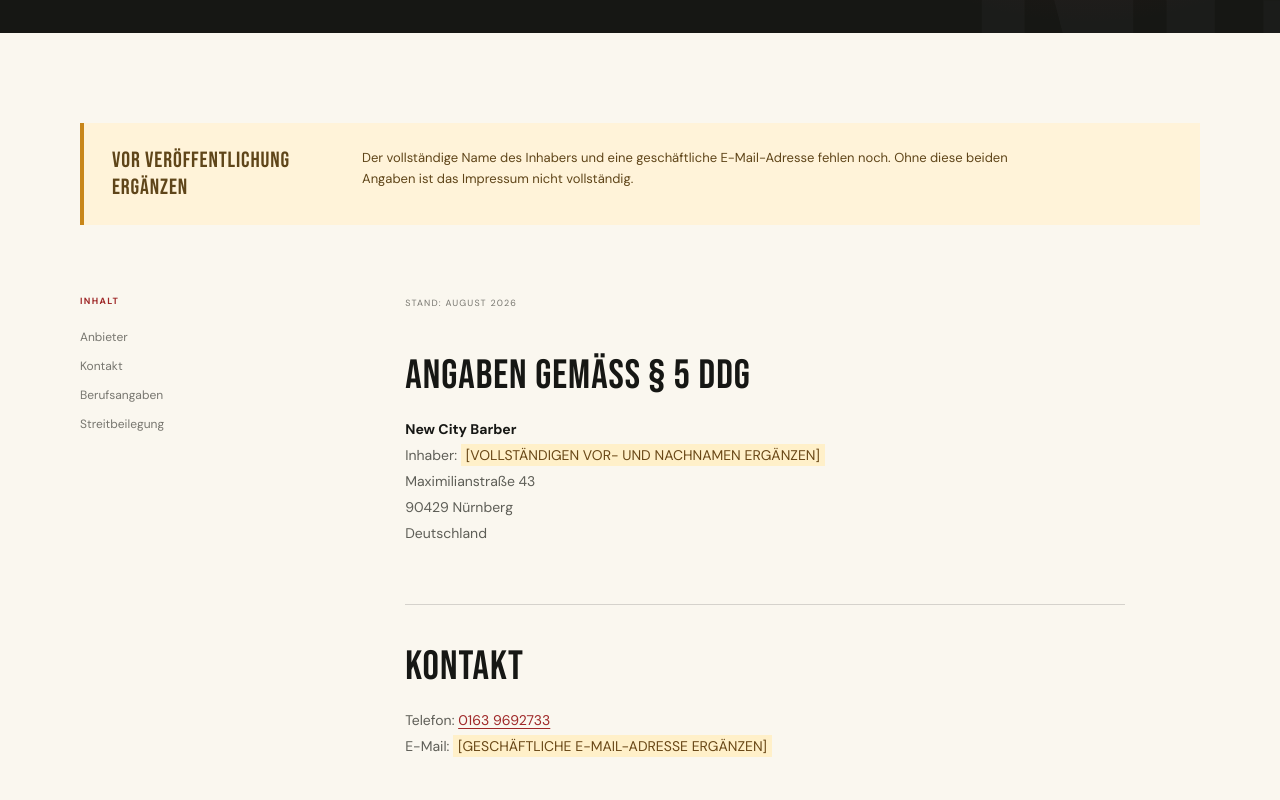
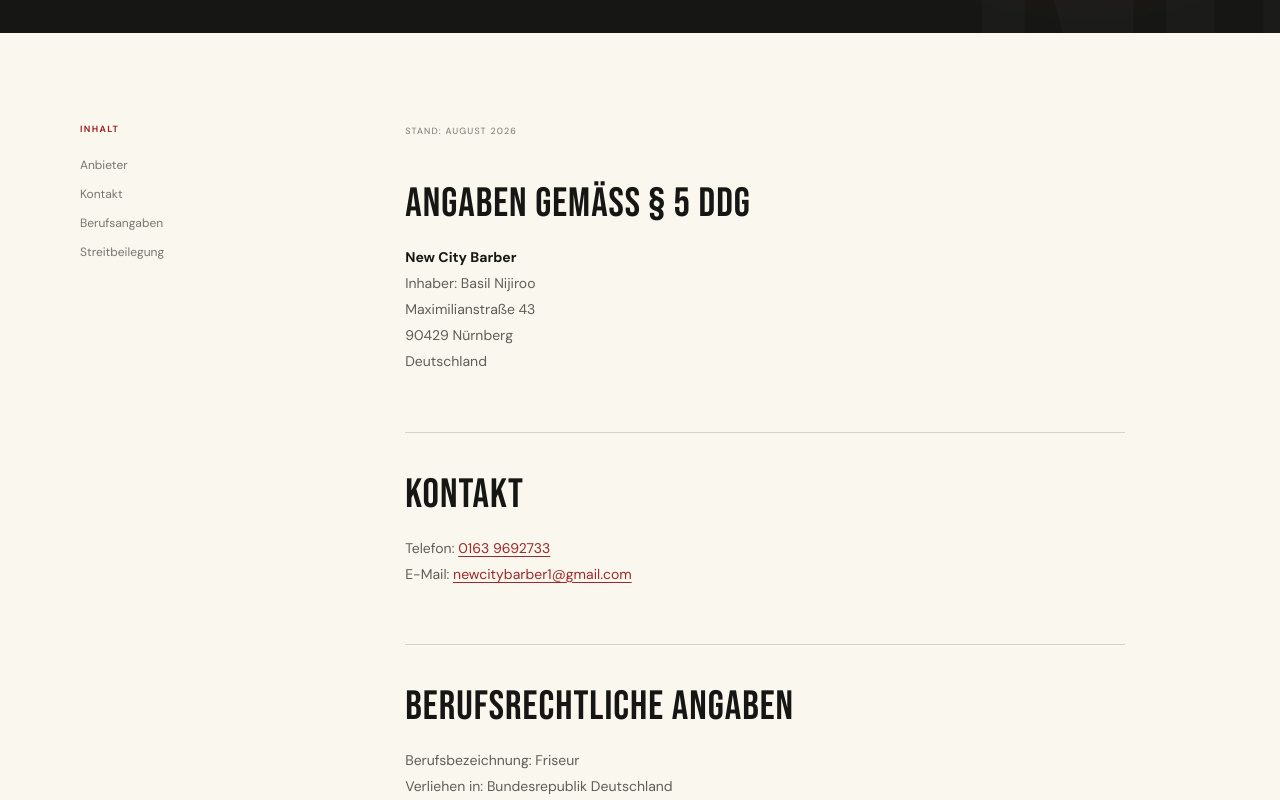
Before and after one commit to websites-online/new-city-barber, an Angular app: page /impressum in a window 1280 px wide. Shown: the part 440-1240 px from the top of the page. Built offline with nearby package versions, Linux system fonts and the light colour scheme.

Commit message:
Complete legal contact details

```diff
--- a/src/app/pages/imprint/imprint.html
+++ b/src/app/pages/imprint/imprint.html
@@ -7,11 +7,6 @@
 </section>
 
 <section class="legal-page">
-  <aside class="legal-alert" aria-label="Wichtiger Hinweis">
-    <strong>Vor Veröffentlichung ergänzen</strong>
-    <p>Der vollständige Name des Inhabers und eine geschäftliche E-Mail-Adresse fehlen noch. Ohne diese beiden Angaben ist das Impressum nicht vollständig.</p>
-  </aside>
-
   <div class="legal-layout">
     <nav class="legal-index" aria-label="Inhalt dieser Seite">
       <span>Inhalt</span>
@@ -28,7 +23,7 @@
         <h2>Angaben gemäß § 5 DDG</h2>
         <address>
           <strong>New City Barber</strong><br />
-          Inhaber: <mark>[VOLLSTÄNDIGEN VOR- UND NACHNAMEN ERGÄNZEN]</mark><br />
+          Inhaber: Basil Nijiroo<br />
           Maximilianstraße 43<br />
           90429 Nürnberg<br />
           Deutschland
@@ -39,7 +34,7 @@
         <h2>Kontakt</h2>
         <p>
           Telefon: <a href="tel:+491639692733">0163 9692733</a><br />
-          E-Mail: <mark>[GESCHÄFTLICHE E-MAIL-ADRESSE ERGÄNZEN]</mark>
+          E-Mail: <a href="mailto:newcitybarber1@gmail.com">newcitybarber1@gmail.com</a>
         </p>
       </section>
 
@@ -51,9 +46,6 @@
           Zuständige Kammer: Handwerkskammer für Mittelfranken, Sulzbacher Straße 11–15, 90489 Nürnberg<br />
           Berufsrechtliche Regelung: Handwerksordnung, abrufbar unter
           <a href="https://www.gesetze-im-internet.de/hwo/" target="_blank" rel="noopener">gesetze-im-internet.de</a>
-        </p>
-        <p class="legal-conditional">
-          Falls vorhanden, hier ergänzen: Eintragung in ein Register samt Registernummer sowie Umsatzsteuer-Identifikationsnummer oder Wirtschafts-Identifikationsnummer.
         </p>
       </section>
 
--- a/src/app/pages/privacy/privacy.html
+++ b/src/app/pages/privacy/privacy.html
@@ -7,11 +7,6 @@
 </section>
 
 <section class="legal-page">
-  <aside class="legal-alert" aria-label="Wichtiger Hinweis">
-    <strong>Vor Veröffentlichung ergänzen</strong>
-    <p>Bitte trage unten den vollständigen Namen des Verantwortlichen und eine geschäftliche E-Mail-Adresse ein. Die Erklärung ist auf den aktuellen technischen Stand dieser Website ohne Analyse- oder Marketingdienste abgestimmt.</p>
-  </aside>
-
   <div class="legal-layout">
     <nav class="legal-index" aria-label="Inhalt dieser Seite">
       <span>Inhalt</span>
@@ -35,11 +30,11 @@
         <h2>2. Verantwortlicher</h2>
         <address>
           New City Barber<br />
-          Inhaber: <mark>[VOLLSTÄNDIGEN VOR- UND NACHNAMEN ERGÄNZEN]</mark><br />
+          Inhaber: Basil Nijiroo<br />
           Maximilianstraße 43<br />
           90429 Nürnberg<br />
           Telefon: <a href="tel:+491639692733">0163 9692733</a><br />
-          E-Mail: <mark>[GESCHÄFTLICHE E-MAIL-ADRESSE ERGÄNZEN]</mark>
+          E-Mail: <a href="mailto:newcitybarber1@gmail.com">newcitybarber1@gmail.com</a>
         </address>
       </section>
 
```
Also changed, not shown: 1 other file (tests, documents, lock files or other folders).
